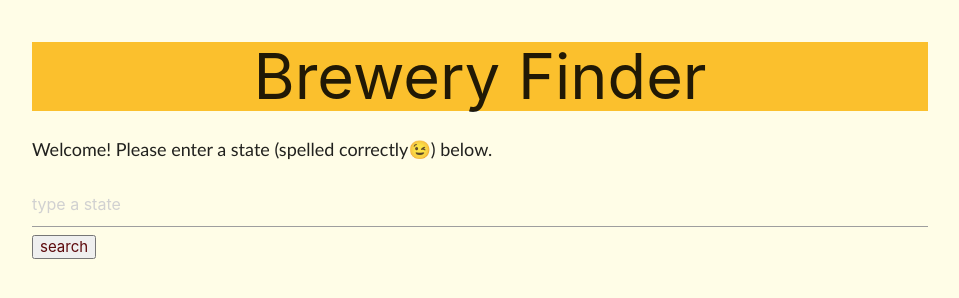
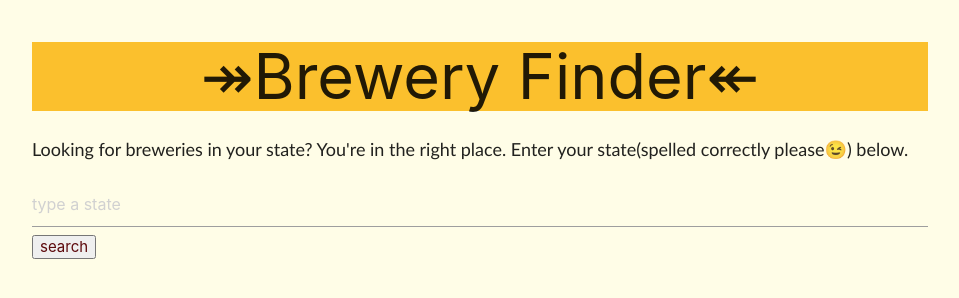
Before and after one commit to VLParry/BreweryFinder, a plain HTML site: page index.html in a window 1280 px wide. Shown: the whole page, without its empty margins (160-1119 px from the left). Drawn offline with nearby package versions, Linux system fonts and the light colour scheme.

Commit message:
more styling updating

```diff
--- a/index.css
+++ b/index.css
@@ -1,5 +1,6 @@
 
 #breweryinfo {
+    font-family: 'Gill Sans', 'Gill Sans MT', Calibri, 'Trebuchet MS', sans-serif;
     color: rebeccapurple;
 }
 
--- a/index.html
+++ b/index.html
@@ -21,11 +21,11 @@ Compiled and minified JavaScript -->
 
 <body class="yellow lighten-5">
     <div class="container yellow darken-2 ">
-        <h1 class="center align">Brewery Finder</h1>
+        <h1 class="center align">&#8608;Brewery Finder&#8606;</h1>
     </div>
 <div class="container" id="message">
 <p>
-    Welcome! Please enter a state (spelled correctly&#128521;) below.
+Looking for breweries in your state? You're in the right place. Enter your state(spelled correctly please&#128521;) below.
 </p>
 
 </div>
```
